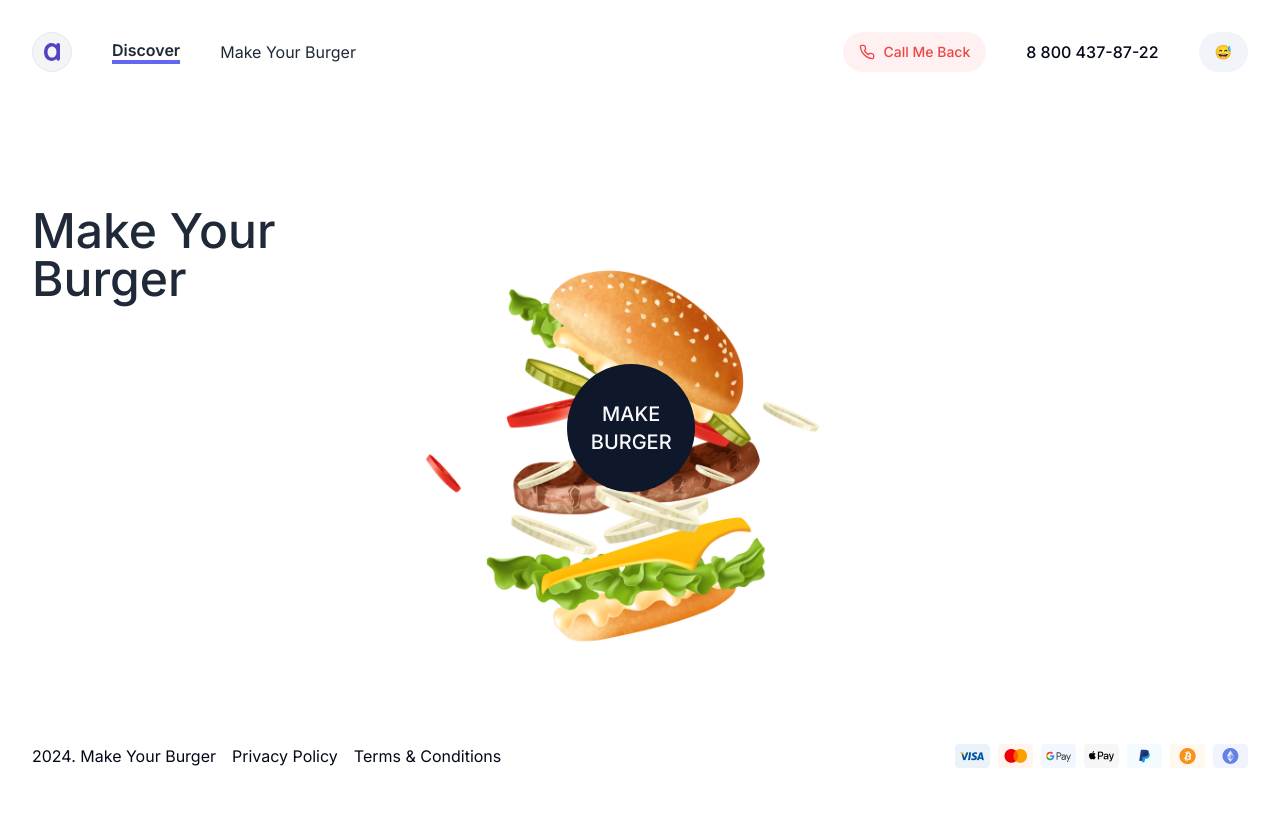
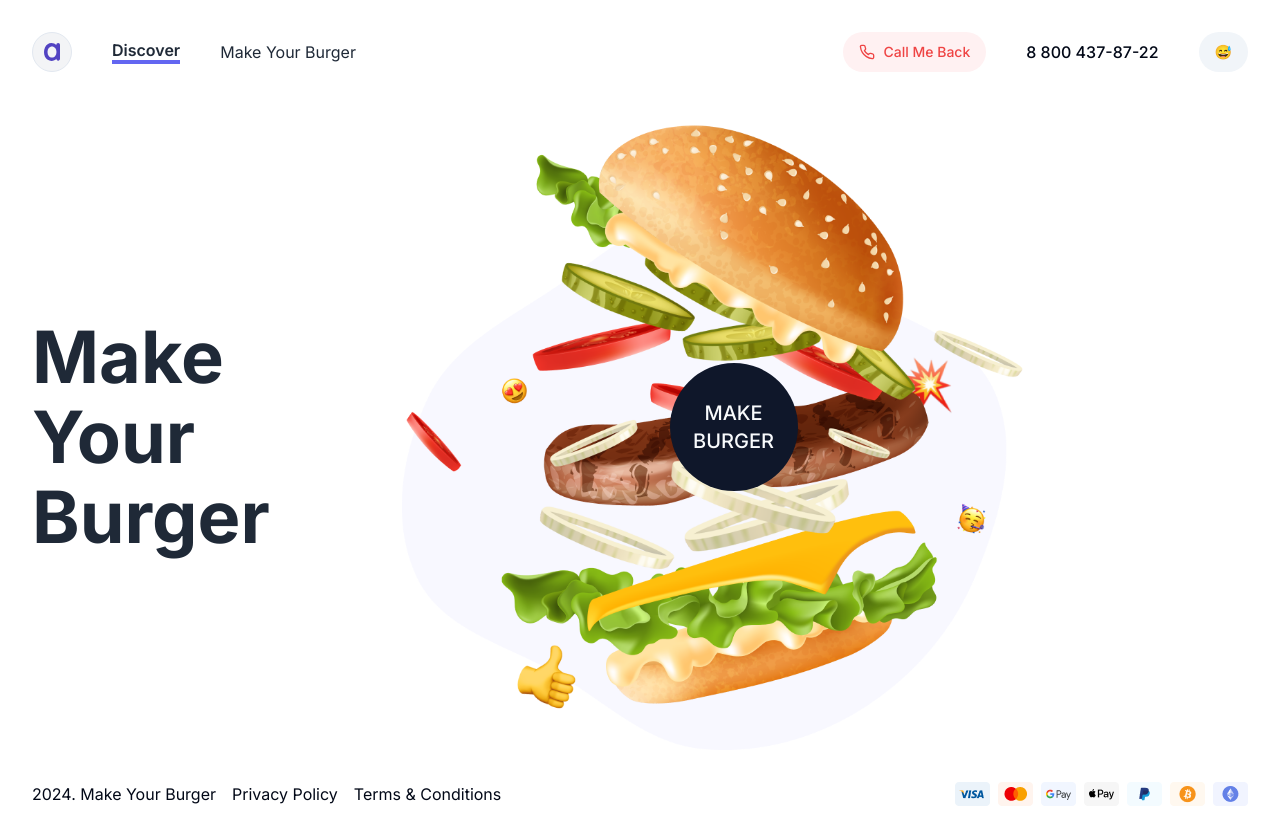
Before and after one commit to Alek30k/Make-Your-Burguer, a Next.js app: page / in a window 1280 px wide. Before the commit the page ends 800 px from the top, so only its background shows below. Built offline with nearby package versions, Linux system fonts and the light colour scheme.

Commit message:
last commit

```diff
--- a/app/page.tsx
+++ b/app/page.tsx
@@ -3,12 +3,12 @@ import HeroMain from "@/components/hero-main";
 
 const HomePage = () => {
   return (
-    <div className="mt-10">
+    <main className="">
       <HeroMain />
       <div className="sm:hidden">
         <CartMain />
       </div>
-    </div>
+    </main>
   );
 };
 
--- a/components/hero-main.tsx
+++ b/components/hero-main.tsx
@@ -3,8 +3,8 @@ import Image from "next/image";
 
 const HeroMain = () => {
   return (
-    <div className="mt-15 sm:flex sm:w-1/3 sm:w-2/3">
-      <h1 className="text-gray-800 text-5xl font-medium mt-5">
+    <div className="mt-20 sm:mt-0 sm:flex sm:items-center sm:max-h-[735px] justify-start gap-[120px] inline-flex">
+      <h1 className="text-gray-800 text-7xl font-bold mt-5 leading-[80px] w-[245px]">
         Make Your Burger
       </h1>
       <p className="sm:hidden text-gray-800  text-xl font-normal leading-loose">
@@ -15,12 +15,20 @@ const HeroMain = () => {
         <Button className="w-32 h-32 rounded-full uppercase text-xl absolute ">
           make burger
         </Button>
-        <Image
+        {/* <Image
           src="/images/burger.png"
           width={448}
           height={511}
           alt="Burguer"
           className="mx-auto"
+        /> */}
+
+        <Image
+          src="/images/burger/sm/bg-burger.png"
+          width={673}
+          height={634}
+          alt="Burguer"
+          className="mx-auto "
         />
       </div>
     </div>
```
Also changed, not shown: public/images/burger/sm/bg-burger.png (added).
